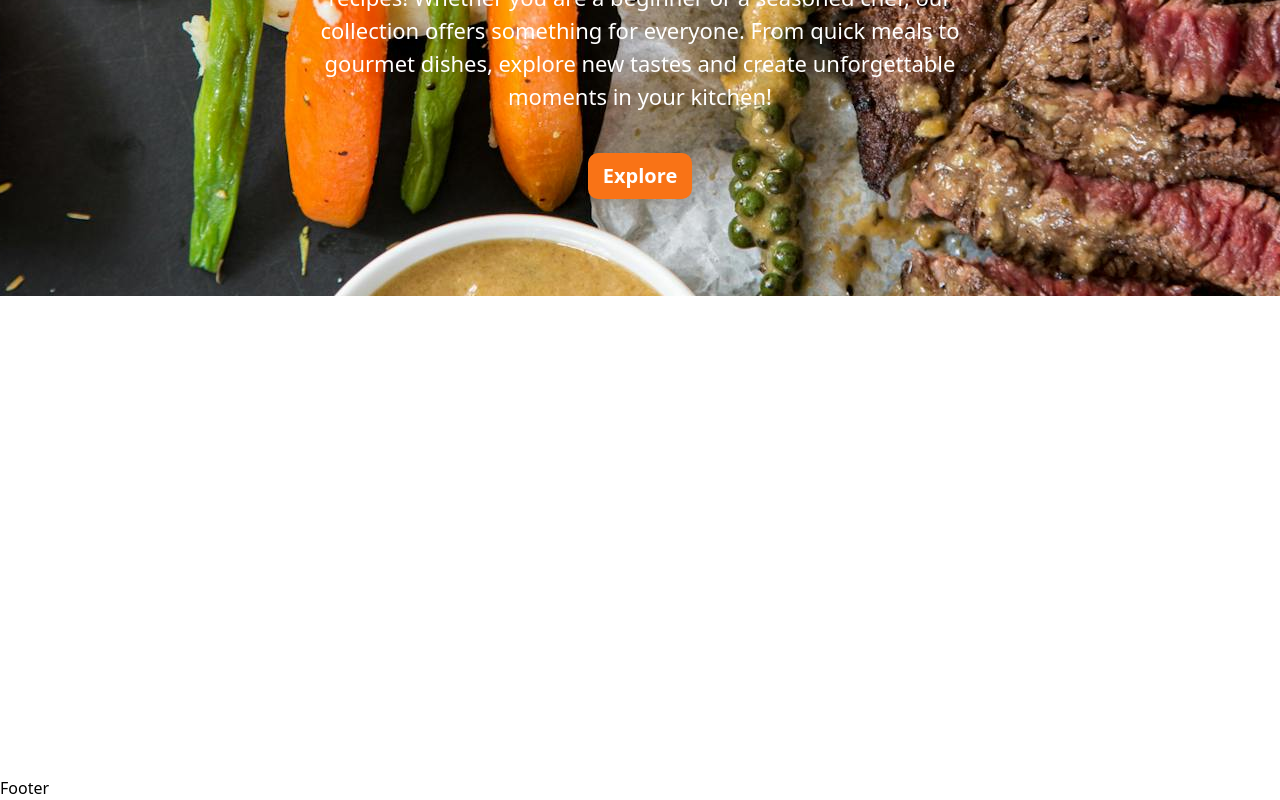
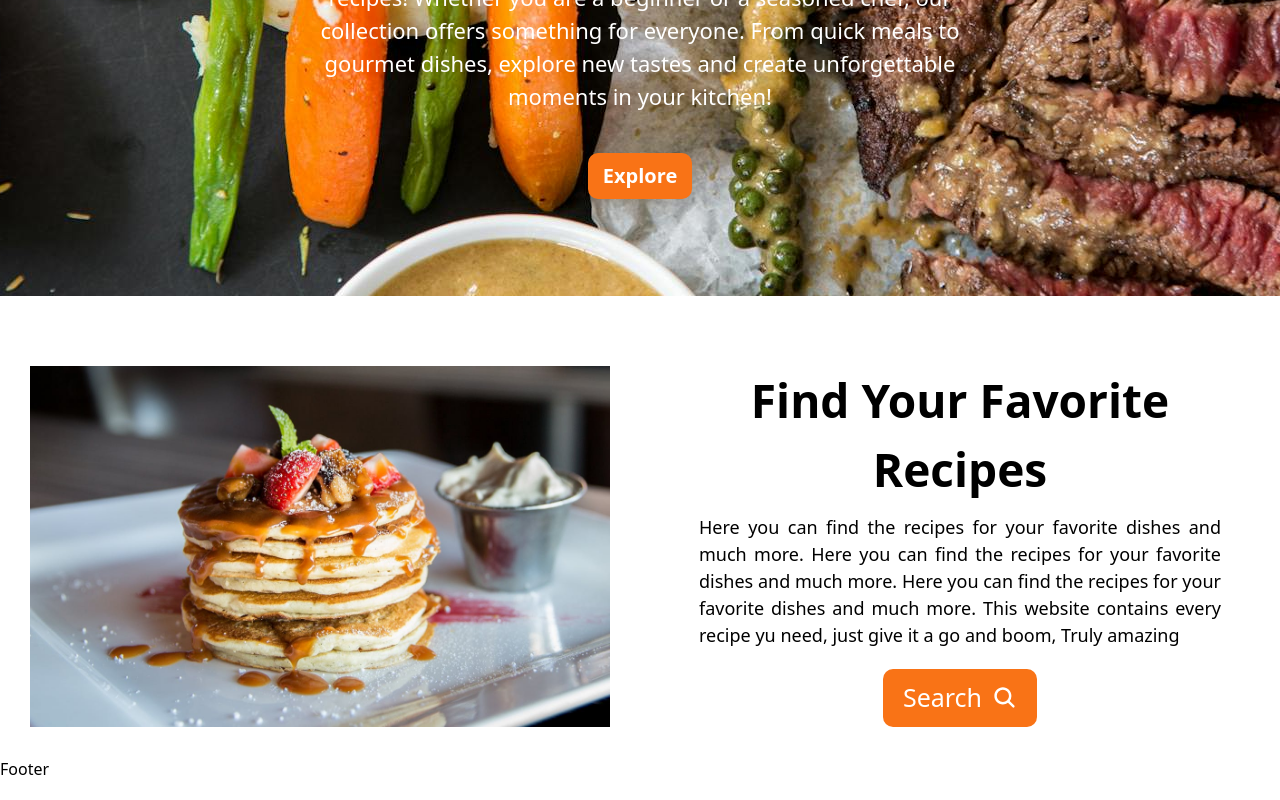
Before and after one commit to Hashir-Mahmood-704/rs_intern_recipe_app, a React (Vite) app: page / in a window 1280 px wide. Shown: the part 424-1224 px from the top of the page. Built offline with nearby package versions, Linux system fonts and the light colour scheme.

Commit message:
working on home show recipes section

```diff
--- /dev/null
+++ b/src/components/HomeAfterBanner.jsx
@@ -0,0 +1,17 @@
+import image from "../assets/afterbannerpic.jpg"
+import { IoSearch } from "react-icons/io5";
+
+const HomeAfterBanner = () => {
+    return <section className="flex md:flex-row flex-col">
+        <div className="flex-1 p-[20px] sm:p-[30px]">
+            <img src={`${image}`} alt="image" className="w-full h-full"/>
+        </div>
+        <div className="flex-1 flex flex-col items-center p-[20px] sm:p-[30px] justify-evenly gap-[10px]" >
+            <h1 className="font-semibold text-[30px] sm:text-[46px] text-center">Find Your Favorite Recipes</h1>
+            <p className="w-[90%] text-[16px] sm:text-[18px] text-justify">Here you can find the recipes for your favorite dishes and much more. Here you can find the recipes for your favorite dishes and much more. Here you can find the recipes for your favorite dishes and much more. This website contains every recipe yu need, just give it a go and boom, Truly amazing</p>
+            <button className="flex items-center gap-[10px] text-[19px] sm:text-[25px] bg-orange-500 text-white px-[20px] py-[10px] rounded-[10px] mt-[10px]">Search <IoSearch/></button>
+        </div>
+    </section>
+}
+
+export default HomeAfterBanner
--- /dev/null
+++ b/src/components/HomeShowRecipes.jsx
@@ -0,0 +1,6 @@
+const HomeShowRecipes = (props) => {
+    const {title, recipesArray} = props
+    return <section></section>
+}
+
+export default HomeShowRecipes
--- a/src/pages/Home.jsx
+++ b/src/pages/Home.jsx
@@ -1,10 +1,16 @@
 // import {useContext} from "react"
 // import {AppContext} from "../Context/AppContext.jsx"
 import HomeBanner from "../components/HomeBanner.jsx"
+import HomeAfterBanner from "../components/HomeAfterBanner.jsx"
+import HomeShowRecipes from "../components/HomeShowRecipes.jsx"
 
 const Home = () => {
-    return <main className="h-[150vh]">
-        <HomeBanner />
+    return <main className="flex flex-col items-start gap-[40px]">
+        <HomeBanner/>
+        <section className="max-w-[1600px] w-full mx-auto">
+            <HomeAfterBanner/>
+            <HomeShowRecipes />
+        </section>
     </main>
 }
 
```
Also changed, not shown: src/assets/afterbannerpic.jpg (added).
